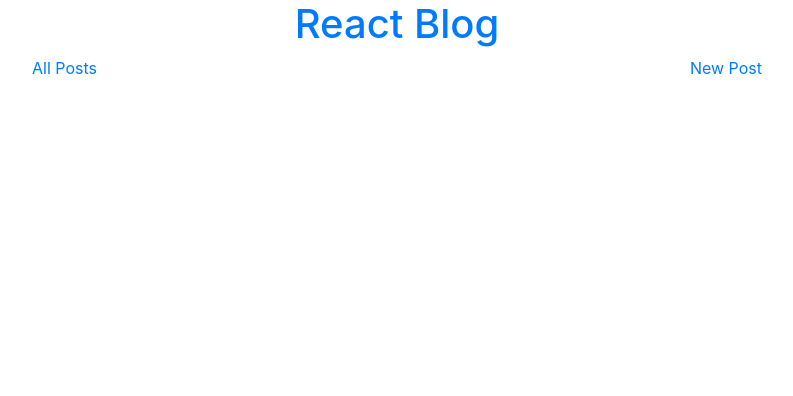
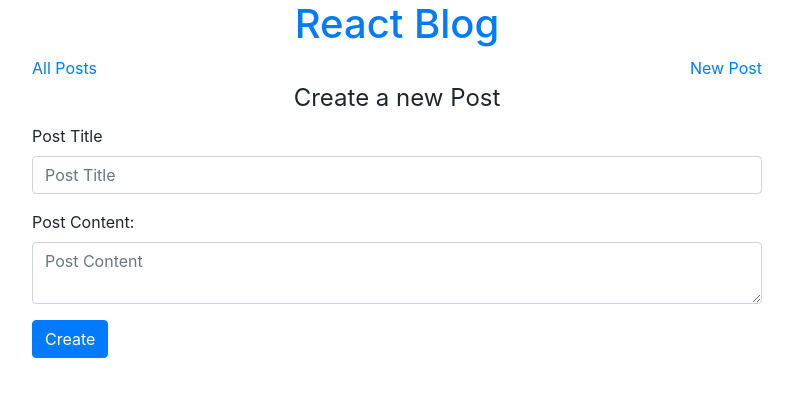
Before and after one commit to GeorgeSteel/react-crud, a React (Create React App) app: page /create in a window 1280 px wide. Shown: the top 396 px of the page, without its empty margins (243-1036 px from the left). Built offline with nearby package versions, Linux system fonts and the light colour scheme; no server answers.

Commit message:
Form component created

```diff
--- /dev/null
+++ b/src/components/Form.js
@@ -0,0 +1,22 @@
+import React, { Component } from 'react'
+
+export default class Form extends Component {
+  render() {
+    return (
+      <form className="col-8">
+        <legend className="text-center">Create a new Post</legend>
+        <div className="form-group">
+            <label>Post Title</label>
+            <input type="text" className="form-control" placeholder="Post Title"/>
+        </div>
+        <div className="form-group">
+            <label>Post Content:</label>
+            <textarea className="form-control" placeholder="Post Content"></textarea>
+        </div>
+        <div className="form-group">
+            <input type="submit" className="btn btn-primary" value="Create"/>
+        </div>
+      </form>
+    )
+  }
+}
--- a/src/components/Router.js
+++ b/src/components/Router.js
@@ -5,6 +5,7 @@
 import Nav from './Nav/Nav';
 import Posts from './Posts';
 import SinglePost from './SinglePost';
+import Form from './Form';
 
 export default class Router extends Component {
 
@@ -74,6 +75,7 @@
                                 />
                             )
                         } } />
+                        <Route exact path="/create" component={Form}/>
                     </Switch>
                 </div>
             </div>
```
